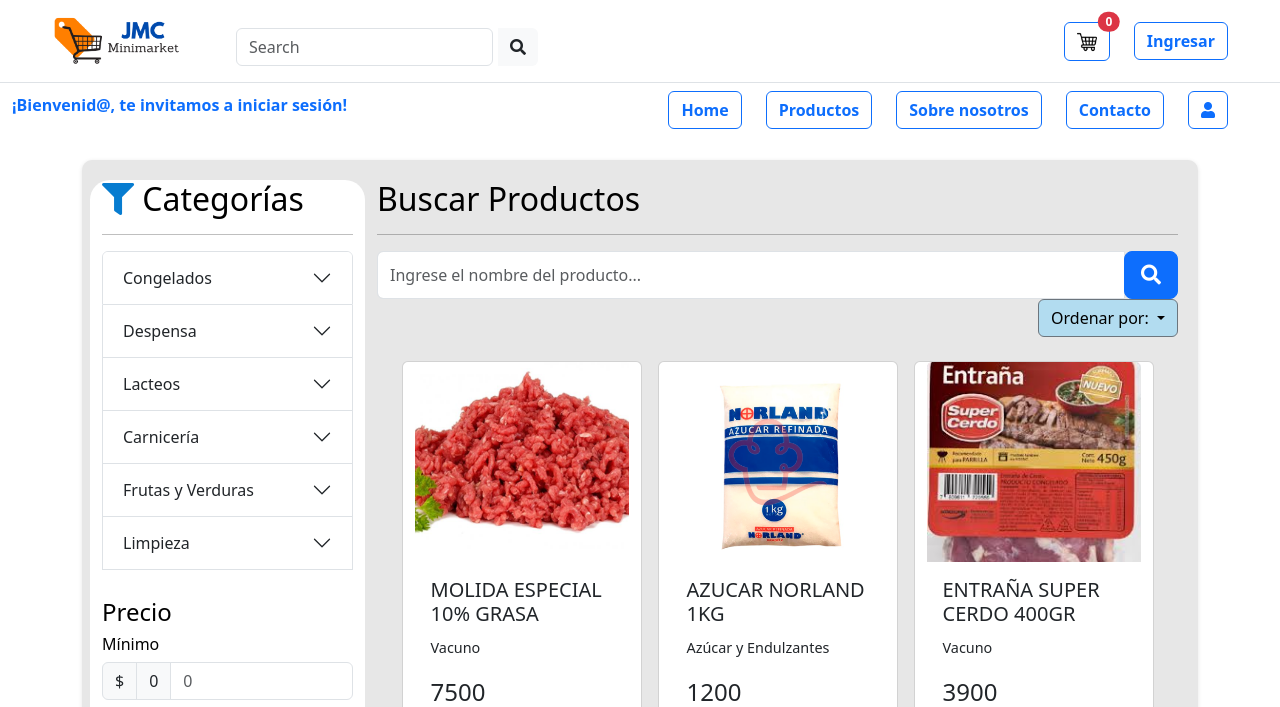
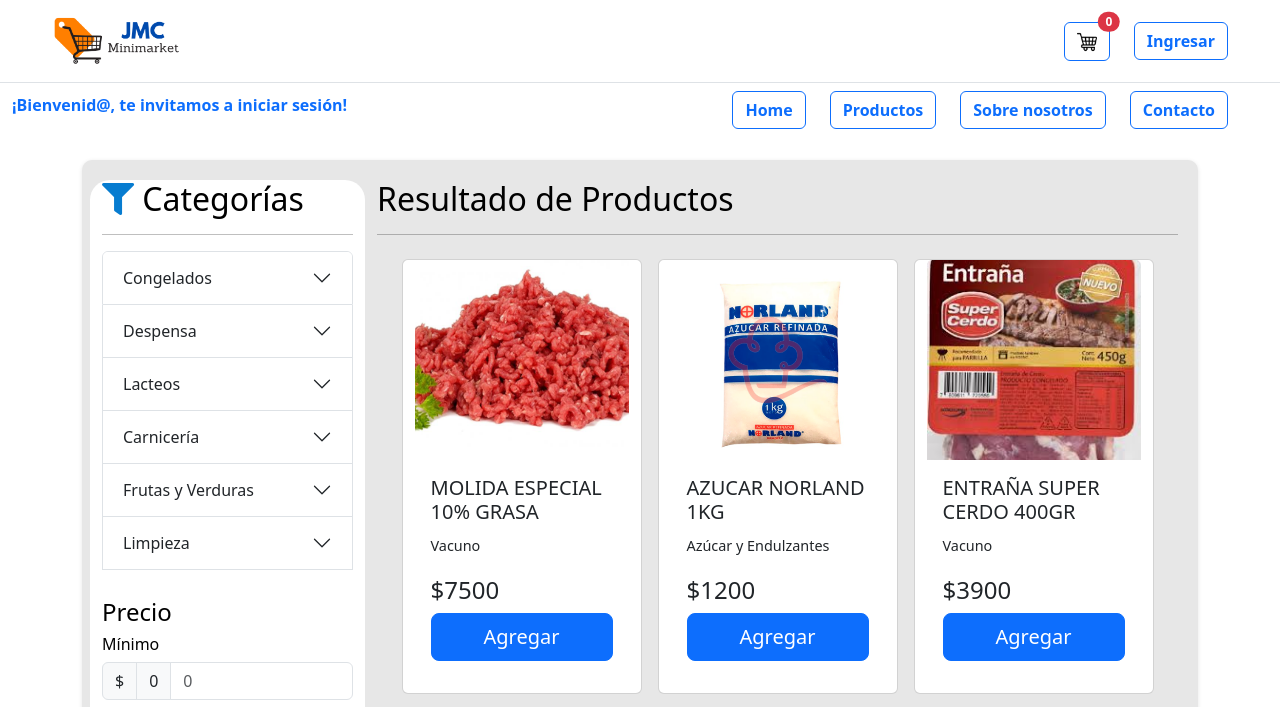
Before and after one commit to YhonV/project-alpha, a Django app: page /catalogo/ in a window 1280 px wide. Shown: the top 707 px of the page. Run offline with Django 5.2, Linux system fonts and the light colour scheme; data comes from the database, SQL or seed files in the repository; some libraries are stand-ins or nearby versions.

Commit message:
Filtros de categoria y precio arreglados y ajustes menores de interfaz

```diff
--- a/minimarket/templates/catalogo.html
+++ b/minimarket/templates/catalogo.html
@@ -3,6 +3,7 @@
 {% load static%}
 {% block content %}
 <link rel="stylesheet" href="{% static 'css/catalogo.css' %}">
+<script src="{% static 'js/catalogo.js' %}"></script>
 
  <div class="container" style="margin-top: 150px;">
     <div class="row">
@@ -160,51 +161,30 @@
                   <h4>Precio</h4>
                   <h6>Mínimo</h6>
                   <div class="input-group mb-3">
-                    <span class="input-group-text">$</span>
-                    <span class="input-group-text">0</span>
-                    <input type="text" class="form-control" aria-label="Monto en pesos (con punto)" placeholder="0">
+                  <span class="input-group-text">$</span>
+                  <span class="input-group-text">0</span>
+                  <input type="text" class="form-control" aria-label="Monto en pesos (con punto)" placeholder="0" id="precio_min" name="precio_min">
                   </div>
                   <h6>Máximo</h6>
                   <div class="input-group">
-                    <input type="text" class="form-control" aria-label="Monto en pesos (con punto)" placeholder="999999">
-                    <span class="input-group-text">$</span>
-                    <span class="input-group-text">999.999</span>
-                  </div><br>
-                  <button id="btn-categorias" style="margin-bottom: 10px;" type="button" class="btn btn-primary">Aplicar</button>
+                      <input type="text" class="form-control" aria-label="Monto en pesos (con punto)" placeholder="999999" id="precio_max" name="precio_max">
+                      <span class="input-group-text">$</span>
+                      <span class="input-group-text">999.999</span>
+                  </div>
+                  <br>
+                  <button id="btn-aplicar" style="margin-bottom: 10px;" type="button" class="btn btn-primary">Aplicar</button>
                 </div>
               </div>
               <!-- END FILTERS -->
 
               <!-- BEGIN RESULT -->
                 <div class="col-md-9">
-                <h2>Buscar Productos</h2>
+                <h2>Resultado de Productos</h2>
                 <hr>
-                <!-- BEGIN SEARCH INPUT -->
-                <div class="input-group">
-                  <input id="buscar-pro" type="text" class="form-control" placeholder="Ingrese el nombre del producto...">
-                  <div id="sugerencias" class="dropdown-menu" style="display: none;"></div>
-                  <span class="input-group-btn">
-                    <button id="btn-buscar" type="button" class="btn btn-primary btn-lg"><i class="fa fa-search"></i></button>
-                  </span>
-                </div>
-                <!-- END SEARCH INPUT -->
-
                 <div class="padding"></div>
 
                 <div class="row">
-                  <!-- BEGIN ORDER RESULT -->
-                  <div class="dropdown d-flex justify-content-end mb-3">
-                    <button style="background-color: rgb(178, 220, 240); color: black;" class="btn btn-secondary dropdown-toggle" type="button" data-bs-toggle="dropdown" aria-expanded="false">
-                      Ordenar por:
-                    </button>
-                    <ul class="dropdown-menu">
-                      <li><a class="dropdown-item" href="#">Nombre A-Z</a></li>
-                      <li><a class="dropdown-item" href="#">Nombre Z-A</a></li>
-                      <li><a class="dropdown-item" href="#">Precio Mayor a Menor</a></li>
-                      <li><a class="dropdown-item" href="#">Precio Menor a Mayor</a></li>
-                    </ul>
-                  </div>
-                  <!-- END ORDER RESULT -->
+
 
                 <!-- Inicio Cartas de productos -->
                 <div class="container" style="max-width: 1200px;">
@@ -220,7 +200,7 @@
                         <div>
                           <h5 class="card-title">{{ i.nombre }}</h5>
                           <p class="card-text">{{ i.nombre_categoria }}</p>
-                          <h4 class="price">{{ i.precio|floatformat:"-1" }}</h4>
+                           <h4 class="price">${{ i.precio|floatformat:"-1" }}</h4>
                         </div>
                         <div style="padding: 0 0 1rem 0;">
                           <button class="btn btn-primary btn-lg btn-agregar" style="width: 100%;" data-product-id="{{ producto.id_producto }}">Agregar</button>
--- a/minimarket/templates/plantilla.html
+++ b/minimarket/templates/plantilla.html
@@ -32,11 +32,7 @@
                     <!-- Search element -->
                     <div
                         class="col-md-5 d-flex justify-content-center justify-content-md-start align-items-center d-none d-lg-flex header-navbar">
-                        <form class="d-flex input-group w-auto my-auto mb-3 mb-md-0">
-                            <input autocomplete="off" type="search" class="form-control rounded" placeholder="Search" />
-                            <span class="input-group-text border-0 d-none d-lg-flex" style="margin-left: 5px;"><i
-                                    class="fas fa-search"></i></span>
-                        </form>
+
                     </div>
 
                     <!-- Carrito de compras -->
@@ -125,9 +121,7 @@
                         <a href="/inventario">Inventario</a>
                     </button>
                     {% endif %}
-                    <button class="btn btn-outline-primary me-4" data-mdb-ripple-color="dark" type="button">
-                        <i class="fas fa-user"></i>
-                    </button>
+
                 </div>
 
                 <div class="offcanvas offcanvas-end d-lg-none" tabindex="-1" id="offcanvasNavbar"
@@ -164,9 +158,7 @@
                                 <a href="/inventario">Inventario</a>
                             </button>
                             {% endif %}
-                            <button class="btn btn-outline-primary me-2" data-mdb-ripple-color="dark" type="button">
-                                <i class="fas fa-user"></i>
-                            </button>
+
                         </div>
                     </div>
                 </div>
```
Also changed, not shown: minimarket/static/js/catalogo.js (added, +32 -0 lines).
